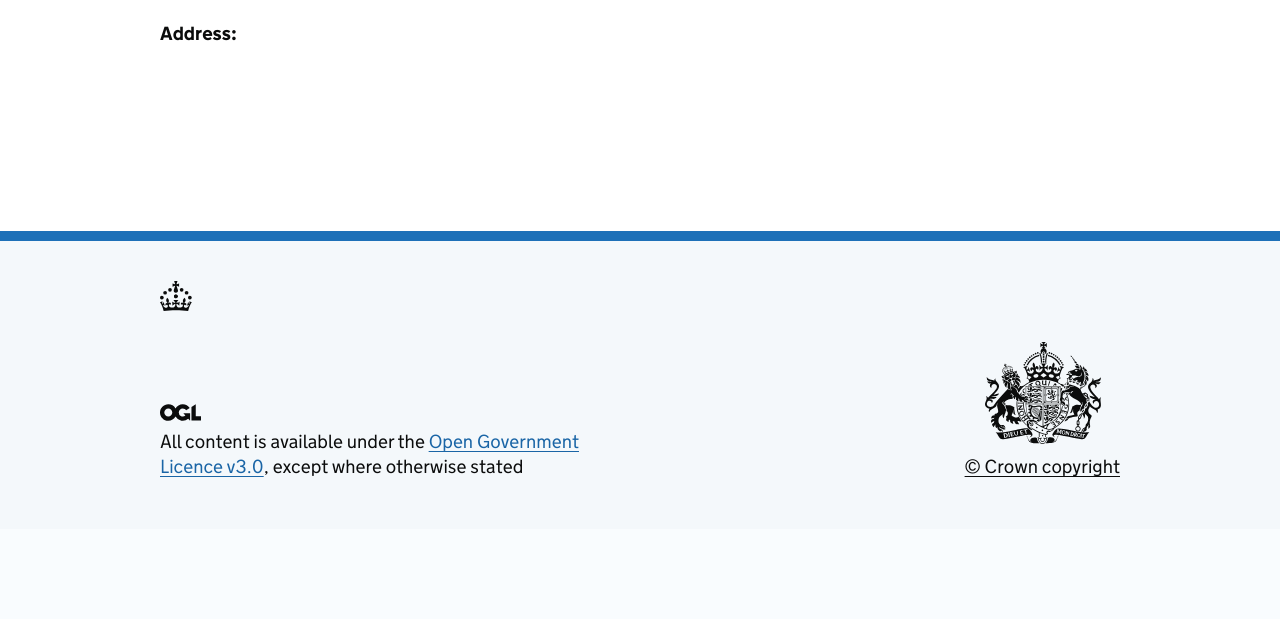
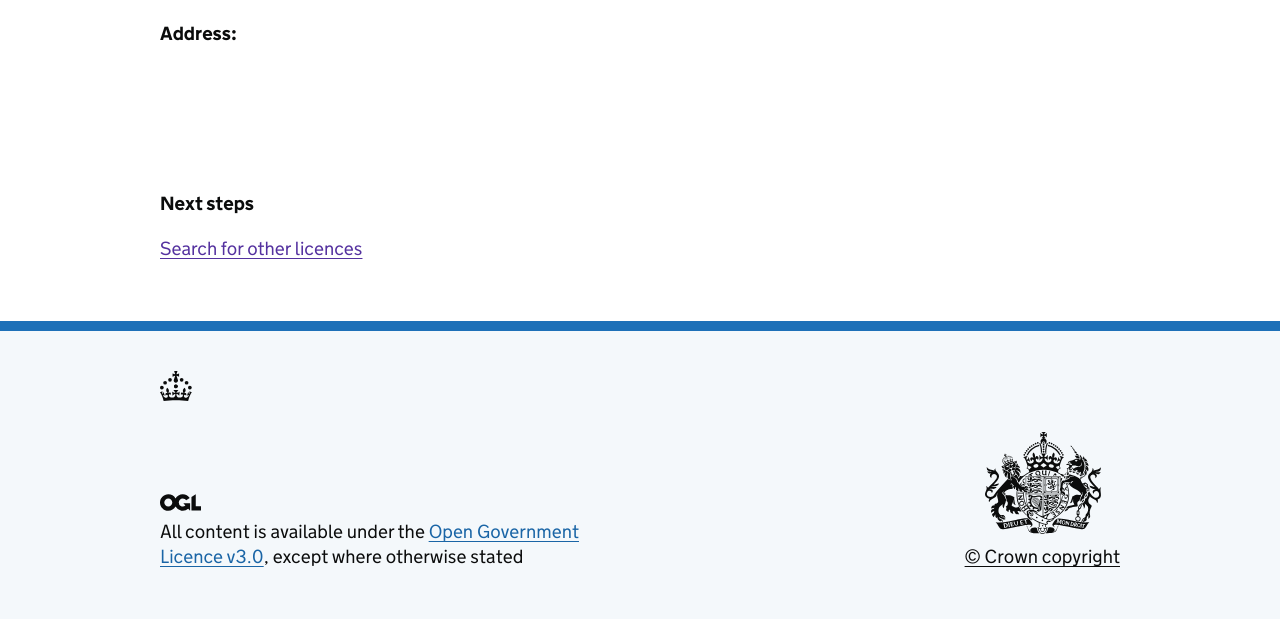
Before and after one commit to alphagov/licensing-frontend, a Django app: template citizen_frontend/templates/citizen_frontend/licence_submission_cancelled_page.html in a window 1280 px wide. Shown: the part 390-1009 px from the top of the page. Before the commit the page ends 867 px from the top, so only its background shows below. Run offline with Django 5.2, Linux system fonts and the light colour scheme; the template is opened without the code that fills it, so the values that code supplies are empty.

Commit message:
Page renders next steps with url

```diff
--- a/citizen_frontend/templates/citizen_frontend/licence_submission_cancelled_page.html
+++ b/citizen_frontend/templates/citizen_frontend/licence_submission_cancelled_page.html
@@ -15,4 +15,7 @@
     </section>
     <p class="govuk-body">If you have any other questions about the licence, please contact the authority.</p>
     {% include "citizen_frontend/partials/department_contact.html" %}
+    <h1 class="govuk-heading-s">Next steps</h1>
+    <p class="govuk-body" data-testid="next-steps"><a href="{{ licence_finder_url }}" class="govuk-link">Search for other licences</a>
+    </p>
 {% endblock %}
```
Also changed, not shown: citizen_frontend/tests/ui/test_licence_submission_cancelled_page.py (+8 -2 lines).
